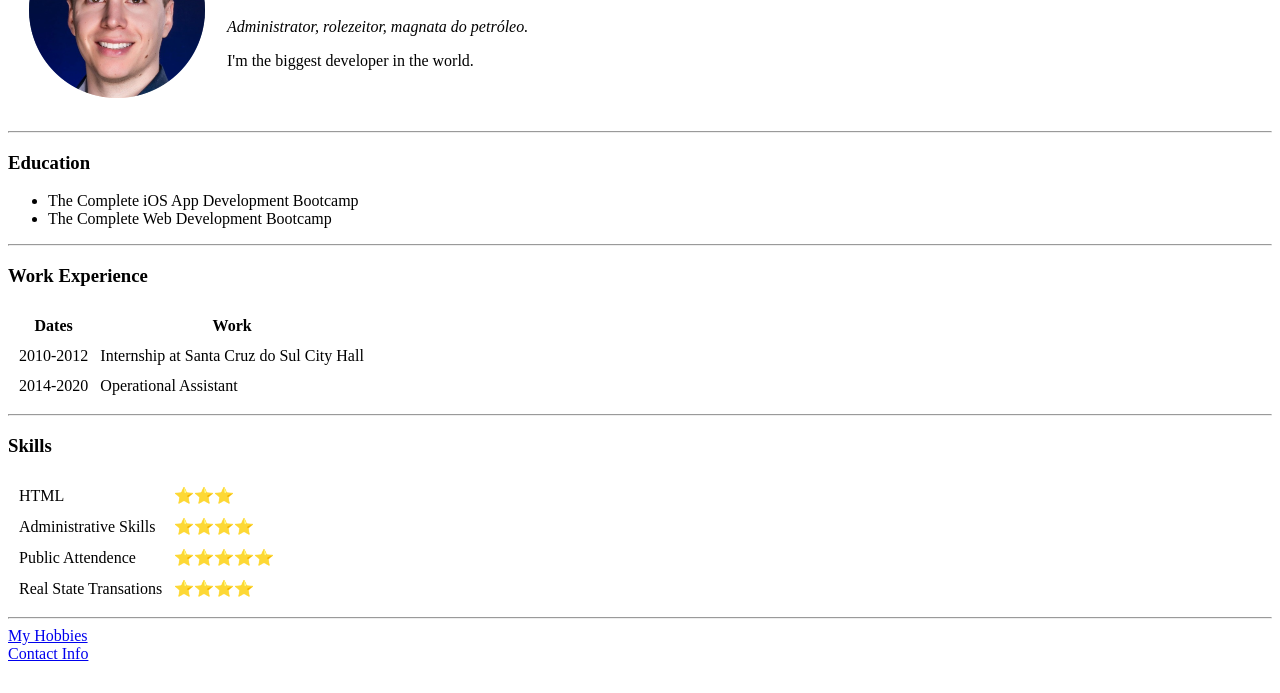
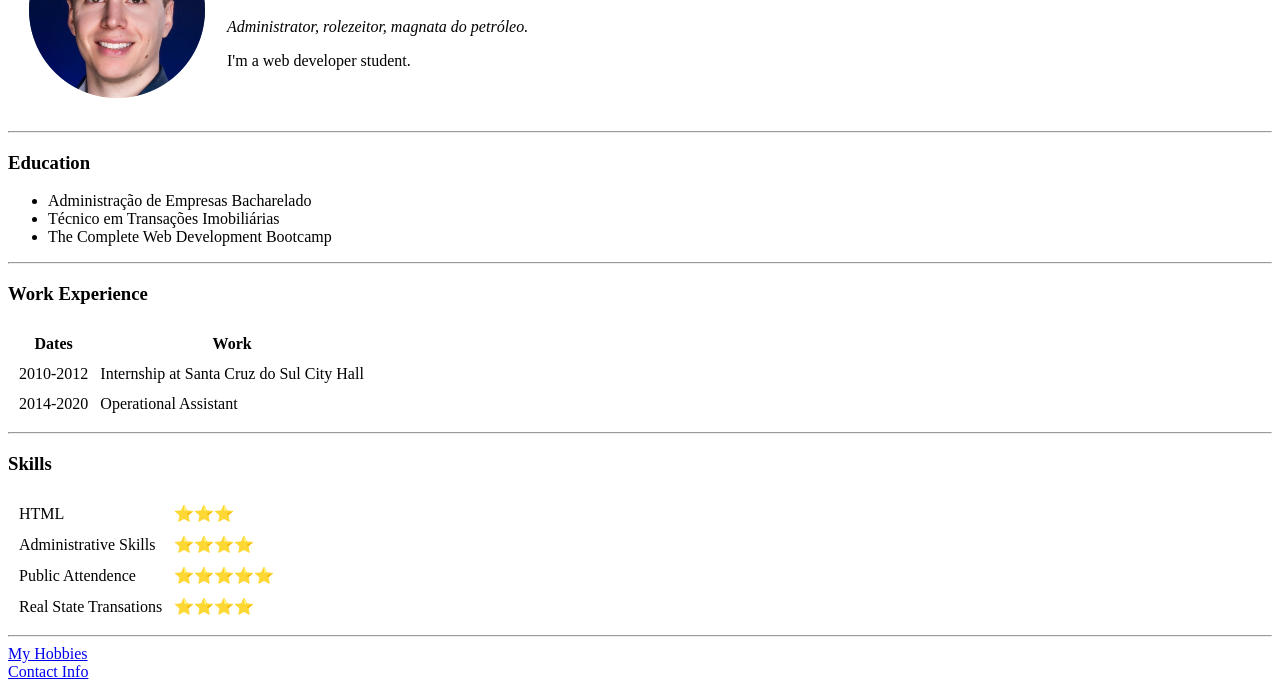
Before and after one commit to pepeDeveloper/cv, a plain HTML site: page index.html in a window 1280 px wide. Shown: the part 107-800 px from the top of the page. Drawn offline with Linux system fonts and the light colour scheme.

Commit message:
cv upgrades

```diff
--- a/index.html
+++ b/index.html
@@ -12,14 +12,15 @@
       <td><img src="images/pedro.png" alt="Pedro Rauber"></td>
       <td><h1>Pedro Rauber</h1>
       <p><em>Administrator, rolezeitor, magnata do petróleo.</em></p>
-      <p>I'm the biggest developer in the world.</p></td>
+      <p>I'm a web developer student.</p></td>
     </tr>
   </table>
 
   <hr>
   <h3>Education</h3>
   <ul>
-    <li>The Complete iOS App Development Bootcamp</li>
+    <li>Administração de Empresas Bacharelado</li>
+    <li>Técnico em Transações Imobiliárias</li>
     <li>The Complete Web Development Bootcamp</li>
   </ul>
   <hr>
```
